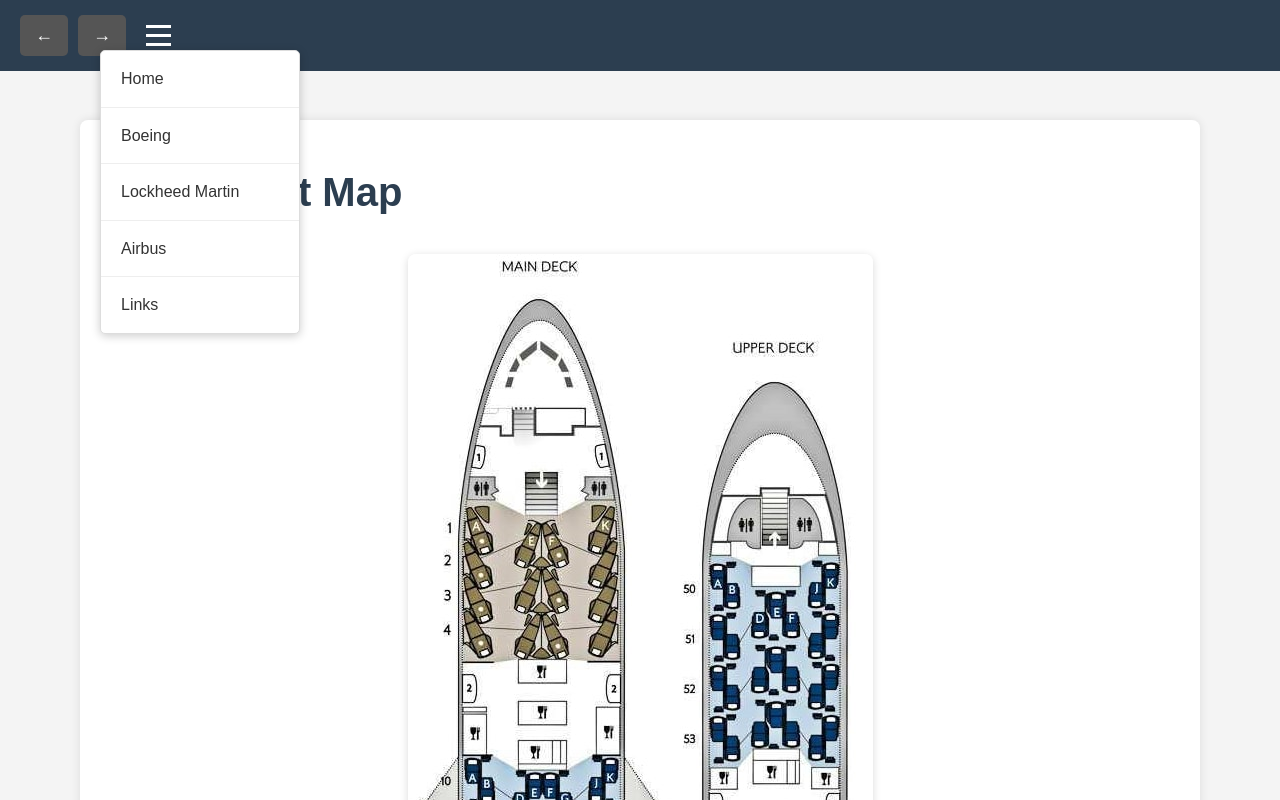
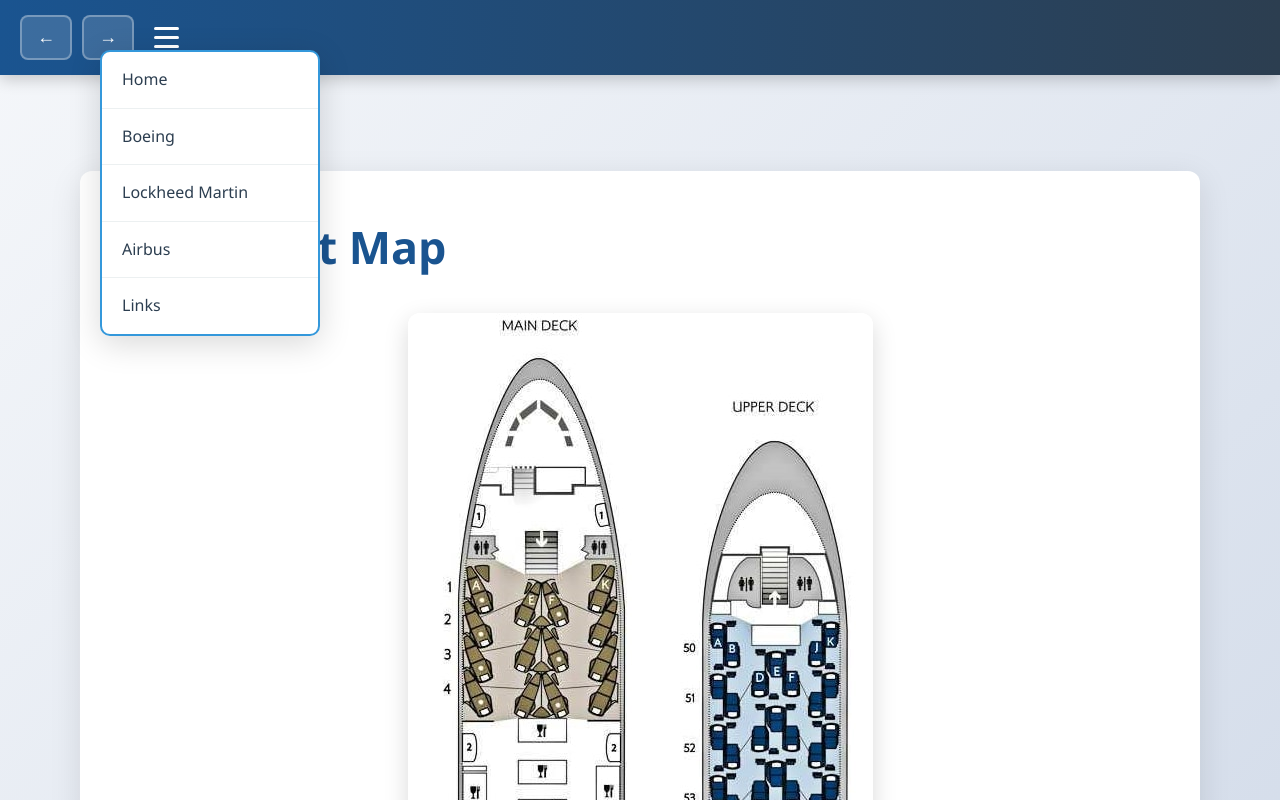
Before and after one commit to TannerHendrickson/Aviation-Website, a plain HTML site: page a380.html in a window 1280 px wide. Both pictures are taken after a click on the element 158 px from the left and 35 px from the top of the page. Shown: the top 800 px of the page. Drawn offline with Linux system fonts and the light colour scheme.

Commit message:
Update a380.html

```diff
--- a/a380.html
+++ b/a380.html
@@ -5,24 +5,35 @@
     <meta name="viewport" content="width=device-width, initial-scale=1.0">
     <title>A380 Seat Map — Aviation Website</title>
     <style>
+        @keyframes fadeInDown { from { opacity: 0; transform: translateY(-20px); } to { opacity: 1; transform: translateY(0); } }
+        @keyframes fadeInUp { from { opacity: 0; transform: translateY(20px); } to { opacity: 1; transform: translateY(0); } }
+        @keyframes slideInLeft { from { opacity: 0; transform: translateX(-30px); } to { opacity: 1; transform: translateX(0); } }
         * { margin: 0; padding: 0; box-sizing: border-box; }
-        body { font-family: 'Arial', sans-serif; line-height: 1.6; color: #333; background-color: #f4f4f4; }
-        .navbar { position: fixed; top: 0; left: 0; width: 100%; background-color: #2c3e50; padding: 15px 20px; z-index: 1000; display:flex; align-items:center; gap:10px; }
+        body { font-family: 'Segoe UI', Tahoma, Geneva, Verdana, sans-serif; line-height: 1.6; color: #2c3e50; background: linear-gradient(135deg, #f5f7fa 0%, #c3cfe2 100%); min-height: 100vh; }
+        .navbar { position: fixed; top: 0; left: 0; width: 100%; background: linear-gradient(90deg, #1a5490 0%, #2c3e50 100%); padding: 15px 20px; z-index: 1000; display:flex; align-items:center; gap:10px; box-shadow: 0 4px 15px rgba(0, 0, 0, 0.2); animation: fadeInDown 0.6s ease-out; }
         .nav-arrows { display:flex; gap:10px; }
-        .nav-btn { background-color: #555555; color: white; border: none; padding: 10px 15px; border-radius: 5px; cursor: pointer; font-size: 18px; transition: background-color 0.3s ease; }
-        .nav-btn:hover { background-color: #777777; }
-        .nav-btn:disabled { background-color: #999999; cursor: not-allowed; opacity: 0.6; }
-        .hamburger { display:flex; flex-direction:column; cursor:pointer; gap:6px; padding:10px; border-radius:5px; transition: background-color 0.3s ease; }
-        .hamburger:hover { background-color: #555555; }
-        .hamburger span { width:25px; height:3px; background-color:white; display:block; }
-        .dropdown { position:absolute; top:50px; left:100px; background:white; border:1px solid #ddd; border-radius:5px; box-shadow:0 2px 10px rgba(0,0,0,0.2); display:none; min-width:200px; z-index:999; }
-        .dropdown.active { display:block; }
-        .dropdown-item { padding:15px 20px; cursor:pointer; transition:background-color .3s; border-bottom:1px solid #eee; font-weight:500; color:#333; text-decoration:none; display:block; }
-        .dropdown-item:last-child { border-bottom:none; }
-        .dropdown-item:hover { background:#f0f0f0; }
+        .nav-btn { background-color: rgba(255,255,255,0.15); color: white; border: 2px solid rgba(255,255,255,0.3); padding: 10px 15px; border-radius: 8px; cursor: pointer; font-size: 18px; transition: all 0.4s cubic-bezier(0.25,0.46,0.45,0.94); font-weight: bold; }
+        .nav-btn:hover { background-color: rgba(52, 152, 219, 0.8); border-color: rgba(52, 152, 219, 1); transform: translateY(-2px); box-shadow: 0 6px 15px rgba(52, 152, 219, 0.4); }
+        .nav-btn:active { transform: translateY(0); }
+        .nav-btn:disabled { background-color: rgba(255,255,255,0.05); cursor: not-allowed; opacity: 0.4; }
+        .hamburger { display:flex; flex-direction:column; cursor:pointer; gap:6px; padding:10px; border-radius:8px; transition: all 0.3s ease; animation: slideInLeft 0.6s ease-out; }
+        .hamburger:hover { background-color: rgba(255,255,255,0.1); }
+        .hamburger span { width:25px; height:3px; background-color:white; display:block; transition: all 0.3s ease; border-radius: 2px; }
+        .dropdown { position:absolute; top:50px; left:100px; background:white; border: 2px solid #3498db; border-radius:10px; box-shadow:0 8px 32px rgba(0,0,0,0.15); display:none; min-width:220px; z-index:999; opacity: 0; transform: translateY(-10px); transition: all 0.3s cubic-bezier(0.25,0.46,0.45,0.94); }
+        .dropdown.active { display:block; opacity: 1; transform: translateY(0); }
+        .dropdown-item { padding:15px 20px; cursor:pointer; transition: all 0.3s ease; border-bottom:1px solid #ecf0f1; font-weight:500; color:#2c3e50; text-decoration:none; display:block; position: relative; }
+        .dropdown-item:first-child { border-radius: 8px 8px 0 0; }
+        .dropdown-item:last-child { border-bottom:none; border-radius: 0 0 8px 8px; }
+        .dropdown-item::before { content: ''; position: absolute; left: 0; top: 0; height: 100%; width: 4px; background: linear-gradient(180deg, #3498db, #2980b9); transform: scaleY(0); transition: transform 0.3s ease; border-radius: 2px; }
+        .dropdown-item:hover { background: linear-gradient(90deg, rgba(52, 152, 219, 0.1), transparent); color: #3498db; padding-left: 25px; }
+        .dropdown-item:hover::before { transform: scaleY(1); }
         .container { margin-top:80px; padding:40px; max-width:1200px; margin-left:auto; margin-right:auto; }
-        .aircraft-page { background:white; padding:40px; border-radius:8px; box-shadow:0 0 10px rgba(0,0,0,0.1); }
-        h1 { color:#2c3e50; font-size:2.5em; margin-bottom:20px; }
+        .aircraft-page { background:white; padding:40px; border-radius:12px; box-shadow:0 8px 32px rgba(0,0,0,0.1); animation: fadeInUp 0.8s ease-out; }
+        h1 { color:#1a5490; font-size:2.8em; margin-bottom:20px; font-weight: 700; animation: fadeInUp 0.8s ease-out 0.1s both; }
+        .seat-map-container { text-align:center; margin-top:30px; animation: fadeInUp 0.8s ease-out 0.2s both; }
+        .seat-map-container img { max-width:100%; height:auto; border-radius:12px; box-shadow:0 8px 24px rgba(0,0,0,0.15); transition: all 0.3s ease; }
+        .seat-map-container img:hover { transform: scale(1.02); box-shadow:0 12px 32px rgba(52, 152, 219, 0.2); }
+    </style>
         .seat-map-container { text-align:center; margin-top:30px; }
         .seat-map-container img { max-width:100%; height:auto; border-radius:8px; box-shadow:0 2px 8px rgba(0,0,0,0.15); }
     </style>
```
